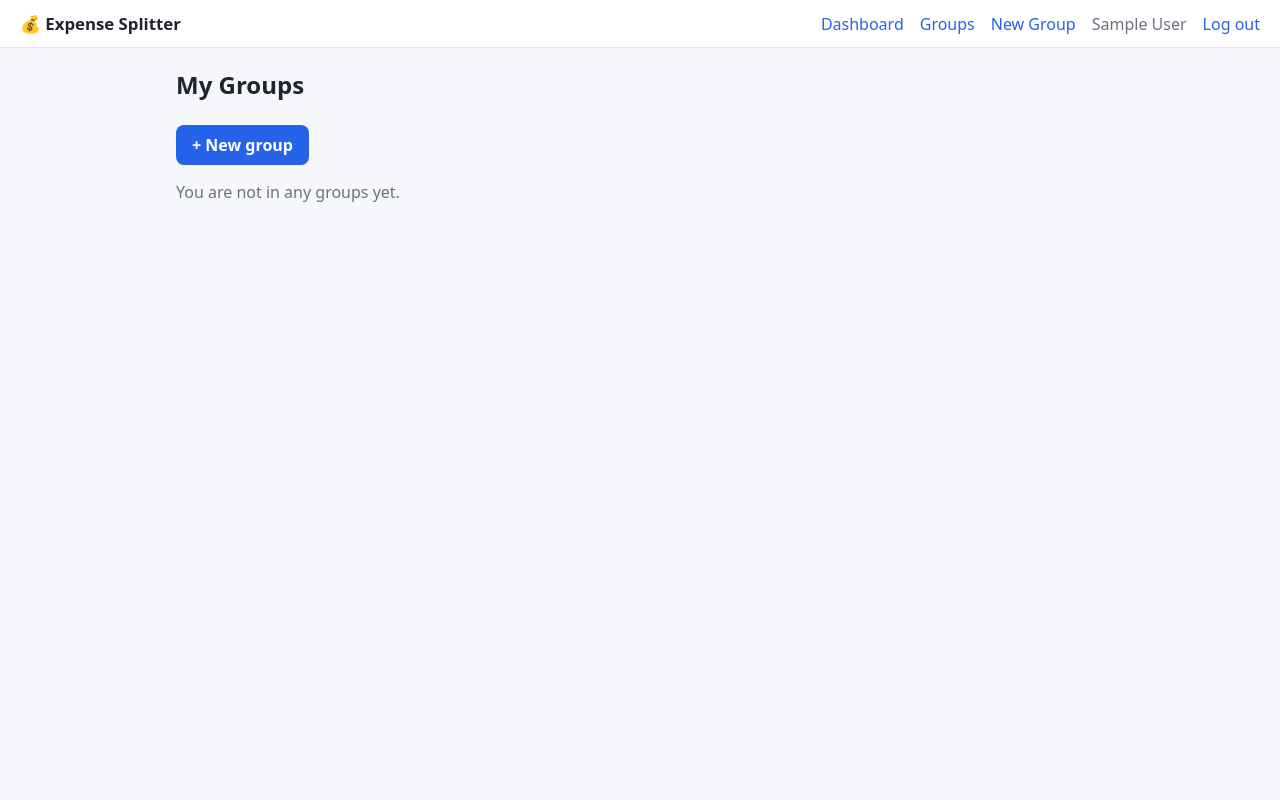
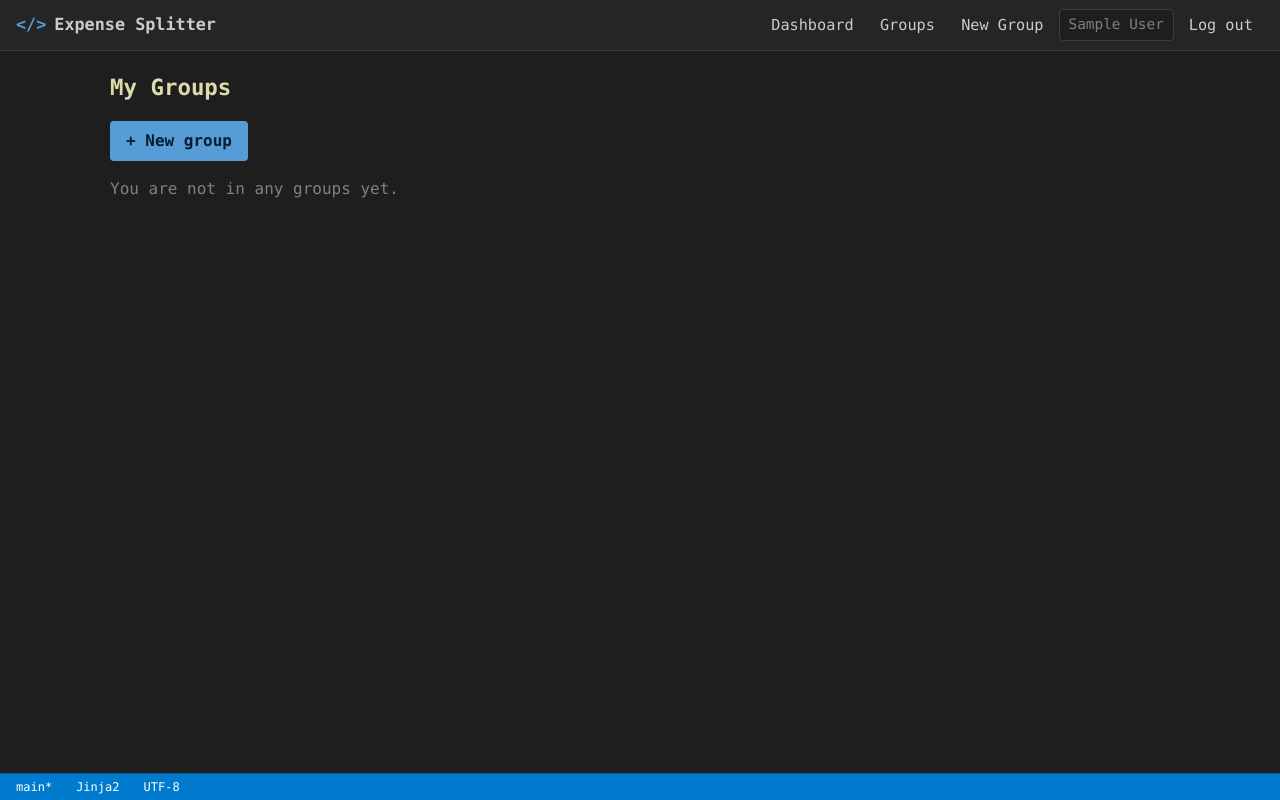
Before and after one commit to arnavjrathod/expense-splitter, a Flask app: page /groups in a window 1280 px wide. Run offline with Flask 3, Linux system fonts and the light colour scheme; the visitor is signed in with stand-in values (Sample User, id 1); data comes from the database, SQL or seed files in the repository; data that the repository does not hold is empty.

Commit message:
Apply code-editor dark theme to UI

```diff
--- a/app/static/style.css
+++ b/app/static/style.css
@@ -1,57 +1,283 @@
 :root {
-  --bg: #f6f7fb; --card: #fff; --ink: #1f2430; --muted: #6b7280;
-  --accent: #2563eb; --pos: #059669; --neg: #dc2626; --border: #e5e7eb;
+  /* VS Code-like dark code editor palette */
+  --bg: #1e1e1e;
+  --sidebar: #252526;
+  --panel: #1e1e1e;
+  --card: #252526;
+  --ink: #cccccc;
+  --muted: #808080;
+  --accent: #569cd6;
+  --accent-hover: #4e8cc2;
+  --pos: #4ec9b0;
+  --neg: #f48771;
+  --border: #3c3c3c;
+  --string: #ce9178;
+  --number: #b5cea8;
+  --function: #dcdcaa;
+  --comment: #6a9955;
+  --keyword: #569cd6;
+  --selection: #264f78;
+  --caret: #aeafad;
 }
+
 * { box-sizing: border-box; }
-body { margin: 0; font-family: system-ui, -apple-system, "Segoe UI", sans-serif;
-  background: var(--bg); color: var(--ink); }
-.topnav { display: flex; justify-content: space-between; align-items: center;
-  padding: .75rem 1.25rem; background: var(--card); border-bottom: 1px solid var(--border);
-  flex-wrap: wrap; gap: .5rem; }
-.brand { font-weight: 700; text-decoration: none; color: var(--ink); font-size: 1.05rem; }
-.navlinks { display: flex; gap: 1rem; align-items: center; flex-wrap: wrap; }
-.navlinks a { text-decoration: none; color: var(--accent); }
-main { max-width: 960px; margin: 1.25rem auto; padding: 0 1rem; }
-h1 { font-size: 1.5rem; } h2 { font-size: 1.15rem; } h3 { font-size: 1rem; }
-.card { background: var(--card); border: 1px solid var(--border); border-radius: 10px;
-  padding: 1rem 1.25rem; margin-bottom: 1rem; box-shadow: 0 1px 2px rgba(0,0,0,.04); }
-.card.narrow { max-width: 460px; margin: 2rem auto; }
-.card-grid { display: grid; grid-template-columns: repeat(auto-fill, minmax(260px, 1fr)); gap: 1rem; }
+
+::selection { background: var(--selection); color: #fff; }
+
+body {
+  margin: 0;
+  font-family: ui-monospace, SFMono-Regular, Menlo, Consolas, "Liberation Mono", "Courier New", monospace;
+  background: var(--bg);
+  color: var(--ink);
+  line-height: 1.5;
+}
+
+a { color: var(--accent); }
+
+.app-frame {
+  display: flex;
+  flex-direction: column;
+  min-height: 100vh;
+}
+
+/* Top navigation styled like an editor activity / tab bar */
+.topnav {
+  display: flex;
+  justify-content: space-between;
+  align-items: center;
+  padding: .5rem 1rem;
+  background: var(--sidebar);
+  border-bottom: 1px solid var(--border);
+  flex-wrap: wrap;
+  gap: .5rem;
+}
+
+.brand {
+  font-weight: 700;
+  text-decoration: none;
+  color: var(--ink);
+  font-size: 1.05rem;
+  display: inline-flex;
+  align-items: center;
+  gap: .5rem;
+}
+
+.brand-icon { color: var(--accent); font-weight: 800; }
+
+.navlinks {
+  display: flex;
+  gap: .25rem;
+  align-items: center;
+  flex-wrap: wrap;
+}
+
+.navlinks a,
+.navlinks .tab,
+.tabs a {
+  text-decoration: none;
+  color: var(--ink);
+  padding: .35rem .7rem;
+  border-radius: 4px;
+  font-size: .95rem;
+}
+
+.navlinks a:hover,
+.navlinks .tab:hover,
+.tabs a:hover {
+  background: var(--panel);
+  color: var(--accent);
+}
+
+.navlinks a.active,
+.tabs a.active {
+  background: var(--accent);
+  color: #0b1d2e;
+  font-weight: 700;
+}
+
+.user-pill {
+  padding: .25rem .55rem;
+  background: var(--panel);
+  border: 1px solid var(--border);
+  border-radius: 4px;
+  font-size: .9rem;
+}
+
+.editor-panel {
+  flex: 1;
+  max-width: 1100px;
+  width: 100%;
+  margin: 1.25rem auto;
+  padding: 0 1.25rem;
+}
+
+/* Footer status bar */
+.status-bar {
+  display: flex;
+  gap: 1.5rem;
+  padding: .25rem 1rem;
+  background: #007acc;
+  color: #fff;
+  font-size: .75rem;
+  border-top: 1px solid #005a9e;
+}
+
+/* Typography */
+h1, h2, h3 { font-weight: 700; color: var(--function); margin: 0 0 .5rem; }
+h1 { font-size: 1.4rem; }
+h2 { font-size: 1.1rem; }
+h3 { font-size: 1rem; }
+
+/* Panels / cards */
+.card {
+  background: var(--card);
+  border: 1px solid var(--border);
+  border-radius: 6px;
+  padding: 1rem 1.25rem;
+  margin-bottom: 1rem;
+}
+
+.card.narrow { max-width: 480px; margin: 2rem auto; }
+
+.card-grid {
+  display: grid;
+  grid-template-columns: repeat(auto-fill, minmax(280px, 1fr));
+  gap: 1rem;
+}
+
 .two-col { display: grid; grid-template-columns: 1fr 1fr; gap: 1rem; }
+
 @media (max-width: 700px) { .two-col { grid-template-columns: 1fr; } }
-label { display: block; margin: .6rem 0; font-weight: 600; font-size: .9rem; }
-label.radio { font-weight: 400; }
-input, select, textarea { width: 100%; padding: .5rem; margin-top: .25rem;
-  border: 1px solid var(--border); border-radius: 6px; font: inherit; }
+
+/* Form controls */
+label {
+  display: block;
+  margin: .6rem 0;
+  font-weight: 600;
+  font-size: .9rem;
+  color: var(--keyword);
+}
+
+label.radio { font-weight: 400; color: var(--ink); }
+
+input, select, textarea {
+  width: 100%;
+  padding: .5rem;
+  margin-top: .25rem;
+  background: var(--panel);
+  color: var(--ink);
+  border: 1px solid var(--border);
+  border-radius: 4px;
+  font: inherit;
+  caret-color: var(--caret);
+}
+
+input:focus, select:focus, textarea:focus {
+  outline: 1px solid var(--accent);
+  border-color: var(--accent);
+}
+
+::placeholder { color: var(--muted); }
+
 .row { display: flex; gap: .75rem; align-items: flex-end; flex-wrap: wrap; }
 .row input, .row select { flex: 1; min-width: 140px; }
-button, .btn { display: inline-block; background: var(--accent); color: #fff;
-  border: 0; border-radius: 8px; padding: .55rem 1rem; font: inherit; font-weight: 600;
-  cursor: pointer; text-decoration: none; margin-top: .5rem; }
-.btn.secondary { background: #eef2ff; color: var(--accent); }
+
+/* Buttons */
+button, .btn {
+  display: inline-block;
+  background: var(--accent);
+  color: #0b1d2e;
+  border: 0;
+  border-radius: 4px;
+  padding: .5rem 1rem;
+  font: inherit;
+  font-weight: 700;
+  cursor: pointer;
+  text-decoration: none;
+  margin-top: .5rem;
+}
+
+.btn.secondary { background: #3c3c3c; color: var(--ink); }
+
 button.danger, .danger { color: var(--neg); }
-button.link { background: none; border: 0; padding: 0; color: var(--neg);
-  cursor: pointer; text-decoration: underline; font-weight: 400; }
-.flash { background: #fef9c3; border: 1px solid #fde047; padding: .6rem 1rem;
-  border-radius: 8px; margin-bottom: .75rem; }
-.flash.warn { background: #ffedd5; border-color: #fdba74; }
-.muted { color: var(--muted); font-weight: 400; }
+
+button.link {
+  background: none;
+  border: 0;
+  padding: 0;
+  color: var(--neg);
+  cursor: pointer;
+  text-decoration: underline;
+  font-weight: 400;
+}
+
+/* Flash messages */
+.flash {
+  background: #3a3a00;
+  border: 1px solid #6b6b00;
+  color: #e7df90;
+  padding: .6rem 1rem;
+  border-radius: 4px;
+  margin-bottom: .75rem;
+}
+
+.flash.warn { background: #3a2600; border-color: #8a5a00; color: #ffd28c; }
+
+/* Utility */
+.muted { color: var(--muted); }
 .small { font-size: .85rem; }
-.pos { color: var(--pos); } .neg { color: var(--neg); }
-.amount { text-align: right; font-variant-numeric: tabular-nums; }
+.pos { color: var(--pos); }
+.neg { color: var(--neg); }
+
+.amount {
+  text-align: right;
+  font-variant-numeric: tabular-nums;
+  color: var(--number);
+}
+
 .big-total { font-size: 1.15rem; }
+
+/* Tables */
 table { width: 100%; border-collapse: collapse; }
-th, td { text-align: left; padding: .45rem .5rem; border-bottom: 1px solid var(--border);
-  vertical-align: top; }
-thead th { font-size: .8rem; text-transform: uppercase; color: var(--muted); }
+th, td { text-align: left; padding: .5rem; border-bottom: 1px solid var(--border); vertical-align: top; }
+
+thead th {
+  font-size: .8rem;
+  text-transform: uppercase;
+  color: var(--muted);
+  letter-spacing: .03em;
+}
+
 .actions { white-space: nowrap; }
 .actions form { display: inline; }
+
+/* Members */
 .members { list-style: none; padding: 0; }
-.members li { padding: .3rem 0; border-bottom: 1px dashed var(--border); }
-.badge { background: #eef2ff; color: var(--accent); font-size: .75rem;
-  padding: .1rem .5rem; border-radius: 999px; }
-fieldset { border: 1px solid var(--border); border-radius: 8px; margin: .75rem 0; }
+.members li { padding: .4rem 0; border-bottom: 1px dashed var(--border); }
+
+.badge {
+  background: #37373d;
+  color: var(--accent);
+  font-size: .75rem;
+  padding: .1rem .5rem;
+  border-radius: 4px;
+  border: 1px solid var(--border);
+}
+
+/* Fieldsets */
+fieldset { border: 1px solid var(--border); border-radius: 6px; margin: .75rem 0; padding: .75rem 1rem; }
+legend { color: var(--function); font-weight: 700; }
+
+/* Page helpers */
+.page-head { display: flex; justify-content: space-between; align-items: center; gap: 1rem; flex-wrap: wrap; }
+.inline { display: inline; }
+
 .split-table input[type=checkbox] { width: auto; }
-.page-head { display: flex; justify-content: space-between; align-items: center;
-  gap: 1rem; flex-wrap: wrap; }
-.inline { display: inline; }
+
+/* Syntax-color token helpers for a code-editor feel */
+.token-keyword { color: var(--keyword); }
+.token-string   { color: var(--string); }
+.token-number   { color: var(--number); }
+.token-comment  { color: var(--comment); }
+.token-function { color: var(--function); }
+.token-operator { color: var(--ink); }
--- a/app/templates/base.html
+++ b/app/templates/base.html
@@ -6,28 +6,35 @@
 <title>{% block title %}Expense Splitter{% endblock %}</title>
 <link rel="stylesheet" href="{{ url_for('static', filename='style.css') }}">
 </head>
-<body>
-<nav class="topnav">
-  <a class="brand" href="{{ url_for('dashboard.index') }}">💰 Expense Splitter</a>
-  <div class="navlinks">
+<body class="code-editor">
+<div class="app-frame">
+<nav class="topnav activity-bar">
+  <a class="brand" href="{{ url_for('dashboard.index') }}"><span class="brand-icon">&lt;/&gt;</span> Expense Splitter</a>
+  <div class="navlinks tabs">
     {% if current_user %}
-      <a href="{{ url_for('dashboard.index') }}">Dashboard</a>
-      <a href="{{ url_for('groups.list_groups') }}">Groups</a>
-      <a href="{{ url_for('groups.create') }}">New Group</a>
-      <span class="muted">{{ current_user.name }}</span>
-      <a href="{{ url_for('auth.logout') }}">Log out</a>
+      <a class="tab" href="{{ url_for('dashboard.index') }}">Dashboard</a>
+      <a class="tab" href="{{ url_for('groups.list_groups') }}">Groups</a>
+      <a class="tab" href="{{ url_for('groups.create') }}">New Group</a>
+      <span class="user-pill muted">{{ current_user.name }}</span>
+      <a class="tab" href="{{ url_for('auth.logout') }}">Log out</a>
     {% else %}
-      <a href="{{ url_for('auth.login') }}">Log in</a>
-      <a href="{{ url_for('auth.signup') }}">Sign up</a>
+      <a class="tab" href="{{ url_for('auth.login') }}">Log in</a>
+      <a class="tab" href="{{ url_for('auth.signup') }}">Sign up</a>
     {% endif %}
   </div>
 </nav>
-<main>
+<main class="editor-panel">
   {% with messages = get_flashed_messages() %}
     {% for m in messages %}<div class="flash">{{ m }}</div>{% endfor %}
   {% endwith %}
   {% block content %}{% endblock %}
 </main>
+<footer class="status-bar">
+  <span class="status-branch">main*</span>
+  <span class="status-lang">Jinja2</span>
+  <span class="status-enc">UTF-8</span>
+</footer>
+</div>
 <script src="{{ url_for('static', filename='app.js') }}"></script>
 </body>
 </html>
```
